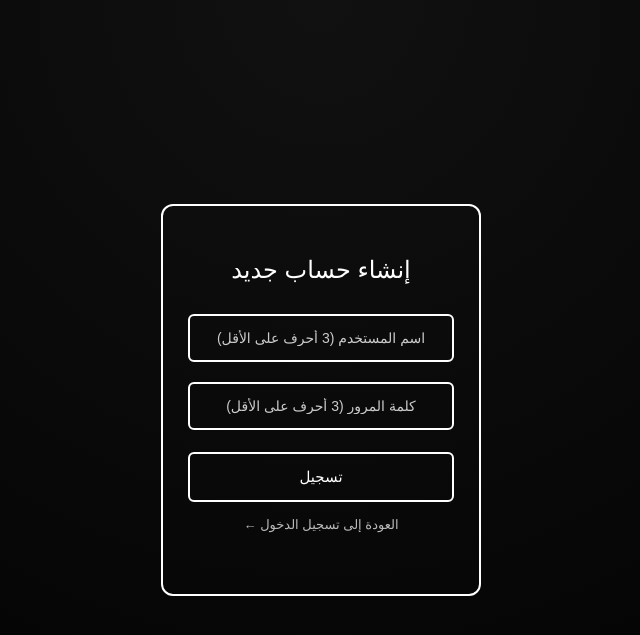
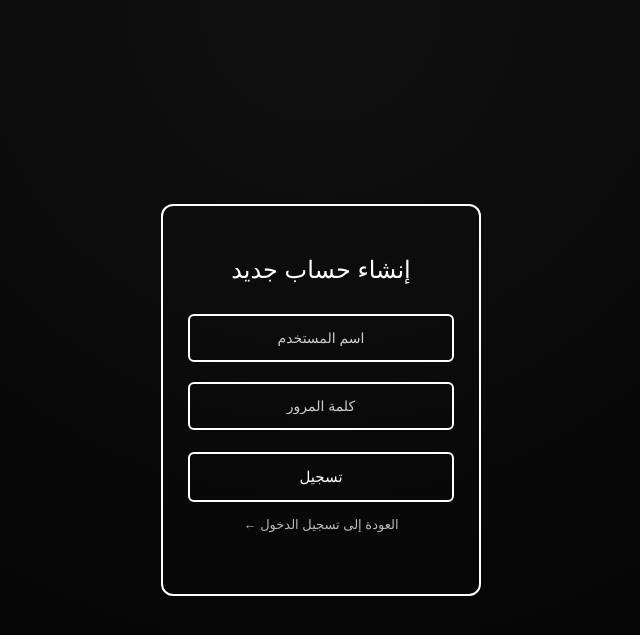
Before and after one commit to reemebrhiem/bruteforce-app, a Flask app: page /register in a window 1280 px wide. Shown: the top 635 px of the page, without its empty margins (319-959 px from the left). Run offline with Flask 3, Linux system fonts and the light colour scheme.

Commit message:
Update register.html

```diff
--- a/templates/register.html
+++ b/templates/register.html
@@ -161,8 +161,8 @@ button.loading::after {
 <div class="box">
     <h2>إنشاء حساب جديد</h2>
 
-    <input id="username" placeholder="اسم المستخدم (3 أحرف على الأقل)" autocomplete="username">
-    <input id="password" type="password" placeholder="كلمة المرور (3 أحرف على الأقل)" autocomplete="new-password">
+    <input id="username" placeholder="اسم المستخدم" autocomplete="username">
+    <input id="password" type="password" placeholder="كلمة المرور" autocomplete="new-password">
 
     <button id="registerBtn" onclick="register()">تسجيل</button>
 
@@ -216,7 +216,7 @@ async function register() {
         const resultText = await response.text();
 
         if (resultText === "CREATED") {
-            showMessage(" تم إنشاء الحساب بنجاح! يتم تحويلك...", "success");
+            showMessage(" تم إنشاء الحساب بنجاح...", "success");
 
             setTimeout(() => {
                 window.location.href = "/";
@@ -253,11 +253,11 @@ document.addEventListener("keypress", function(event) {
 });
 
 document.getElementById("username").addEventListener("focus", function() {
-    showMessage("أدخل اسم مستخدم فريد (3 أحرف على الأقل)", "warning");
+    showMessage("أدخل اسم مستخدم ", "warning");
 });
 
 document.getElementById("password").addEventListener("focus", function() {
-    showMessage("أدخل كلمة مرور قوية (3 أحرف على الأقل)", "warning");
+    showMessage("أدخل كلمة مرور قوية ", "warning");
 });
 
 document.getElementById("username").addEventListener("blur", function() {
```
